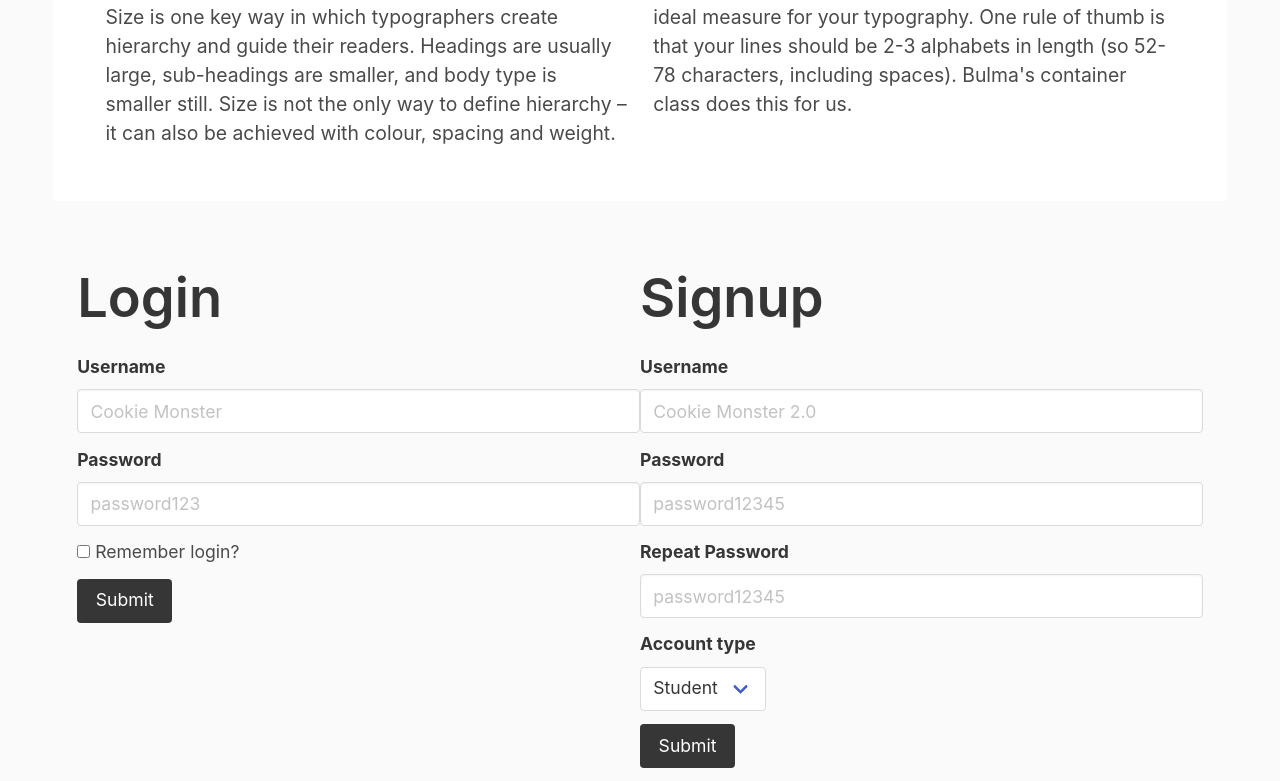
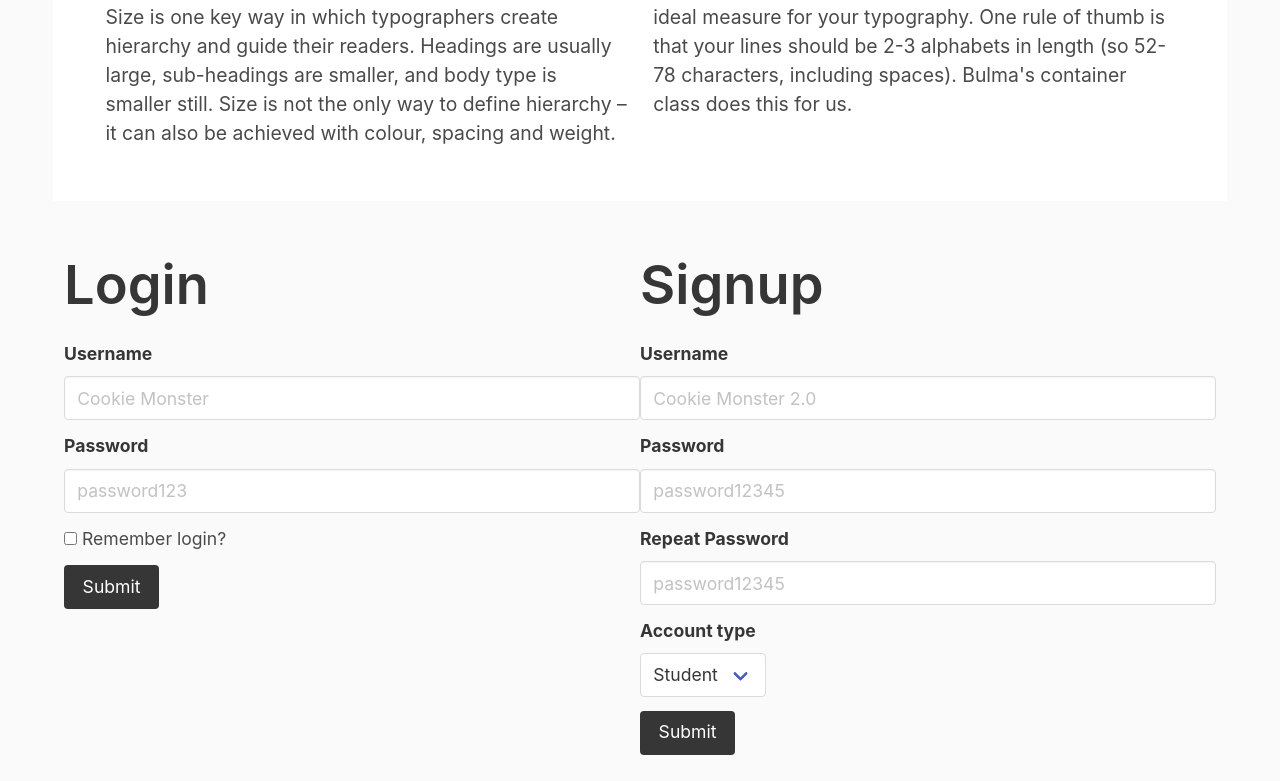
Before and after one commit to jdmar3-comp426/a02-aubrydreikosen, a website: page index.html in a window 1280 px wide. Shown: the part 3444-4225 px from the top of the page. Drawn offline with nearby package versions, Linux system fonts and the light colour scheme; a web font is replaced by a local one.

Commit message:
fixed more spelling errors in bulma classes

```diff
--- a/index.html
+++ b/index.html
@@ -139,7 +139,7 @@
         </div>
     </section>
     <section class="container">
-        <div class="is-multiline justify-center">
+        <div class="columns is-multiline justify-center">
             <div class="column">
                 <div class="container">
                     <h1 class="title">Login</h1>
```
